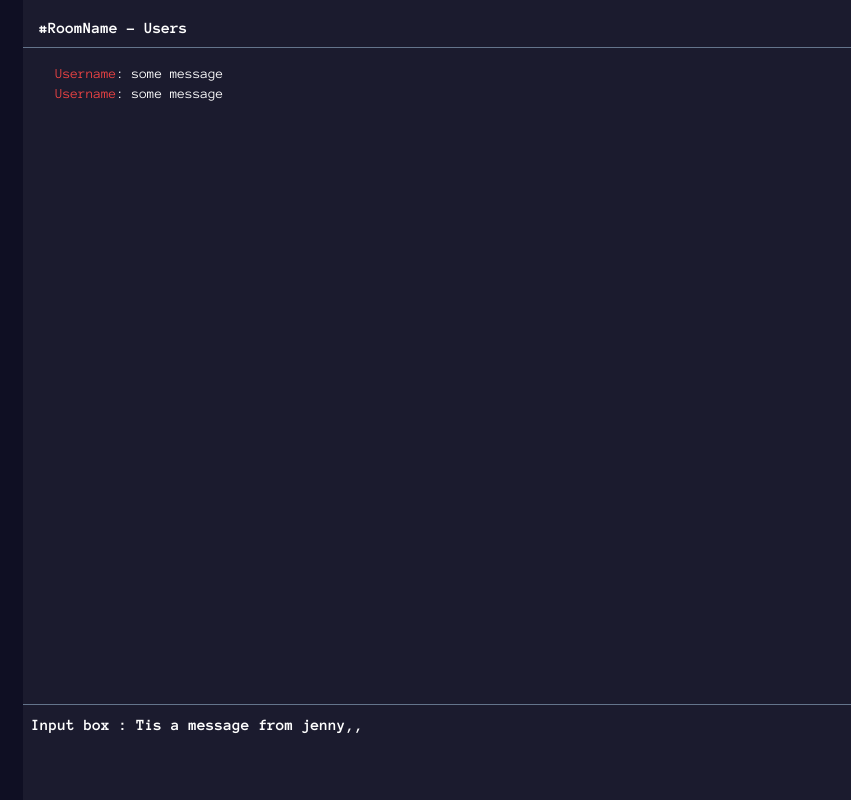
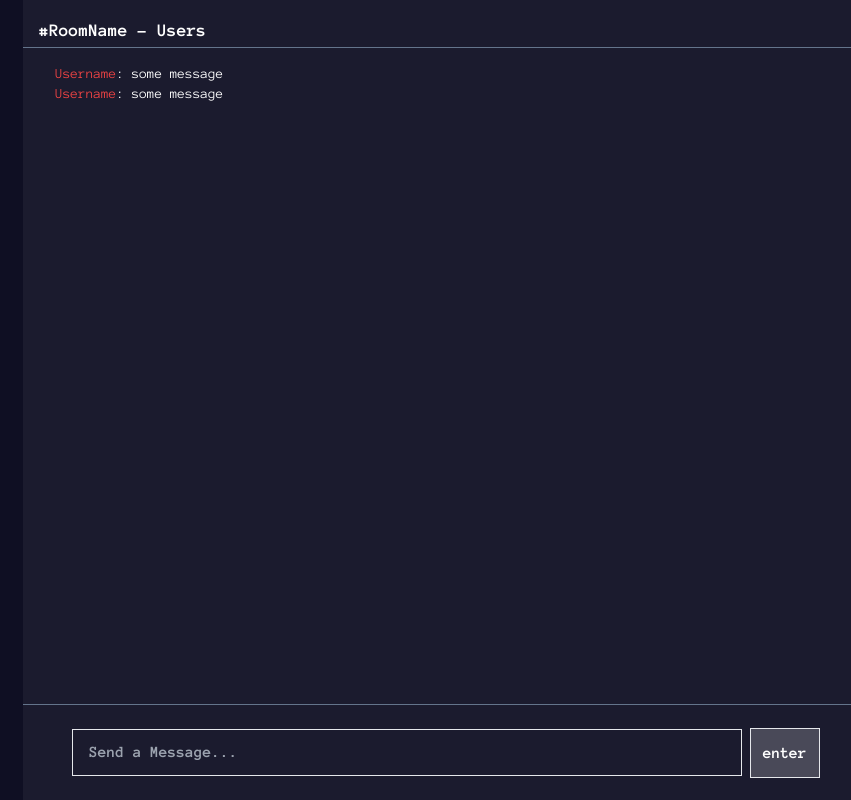
Before and after one commit to v09d09/chatting-app, a React (Create React App) app in the folder client/: page / in a window 1280 px wide. Shown: the whole page, without its empty margins (190-1041 px from the left). Built offline with nearby package versions, Linux system fonts and the light colour scheme.

Commit message:
added SendMsgForm

```diff
--- a/client/src/components/ChatBox.jsx
+++ b/client/src/components/ChatBox.jsx
@@ -1,5 +1,6 @@
 import React from "react";
 import ChatMsg from "./ChatMsg";
+import SendMsgForm from "./SendMsgForm";
 
 function ChatBox() {
   // const colors = ["blue", "purble", "cyan", "pink", "red", "green", "yellow"];
@@ -11,7 +12,7 @@ function ChatBox() {
   // }, []);
   return (
     <div className=" bg-white bg-opacity-5 h-screen w-full relative ">
-      <div className=" h-12 w-full absolute top-0 p-4 border-b border-slate-500  font-bold">
+      <div className=" h-12 w-full absolute top-0 p-4 border-b border-slate-500  font-bold text-lg">
         #RoomName - Users
       </div>
       <div className=" absolute top-12 bottom-24 py-4  px-8 overflow-scroll scrollbar-hide">
@@ -19,7 +20,7 @@ function ChatBox() {
         <ChatMsg />
       </div>
       <div className=" absolute  h-24 w-full bottom-0 p-2 border-t border-slate-500 font-bold">
-        Input box : Tis a message from jenny,,
+        <SendMsgForm />
       </div>
     </div>
   );
--- /dev/null
+++ b/client/src/components/SendMsgForm.jsx
@@ -0,0 +1,22 @@
+import React from "react";
+
+function SendMsgForm() {
+  return (
+    <div className="w-full h-full">
+      <form className="w-full h-full flex justify-center items-center">
+        <input
+          type="text"
+          placeholder="Send a Message..."
+          className="bg-transparent border  w-4/5 h-3/5 px-4"
+        />
+        <input
+          type="submit"
+          value="enter"
+          className="border mx-2 p-3 bg-white bg-opacity-20"
+        />
+      </form>
+    </div>
+  );
+}
+
+export default SendMsgForm;
```
